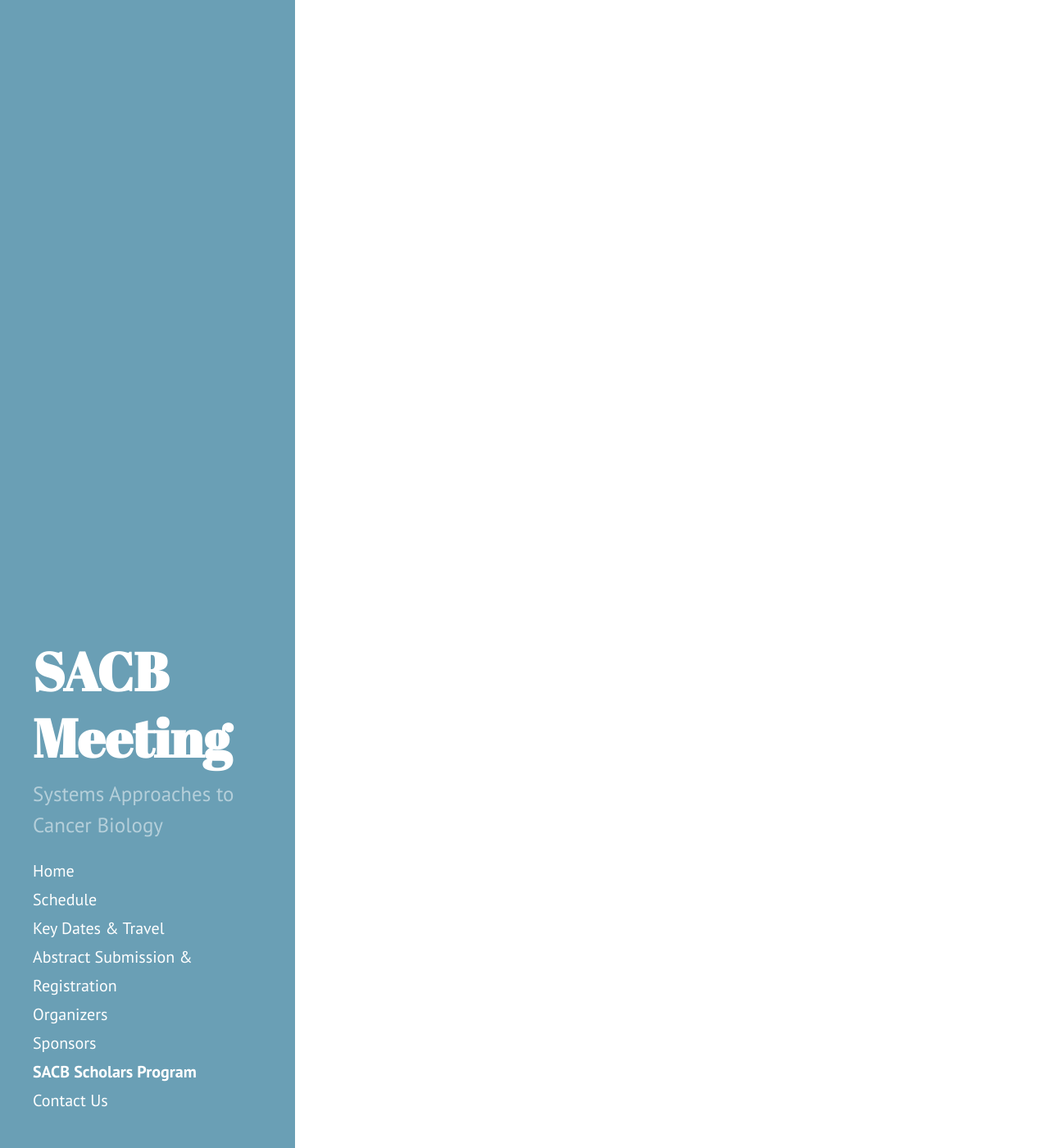
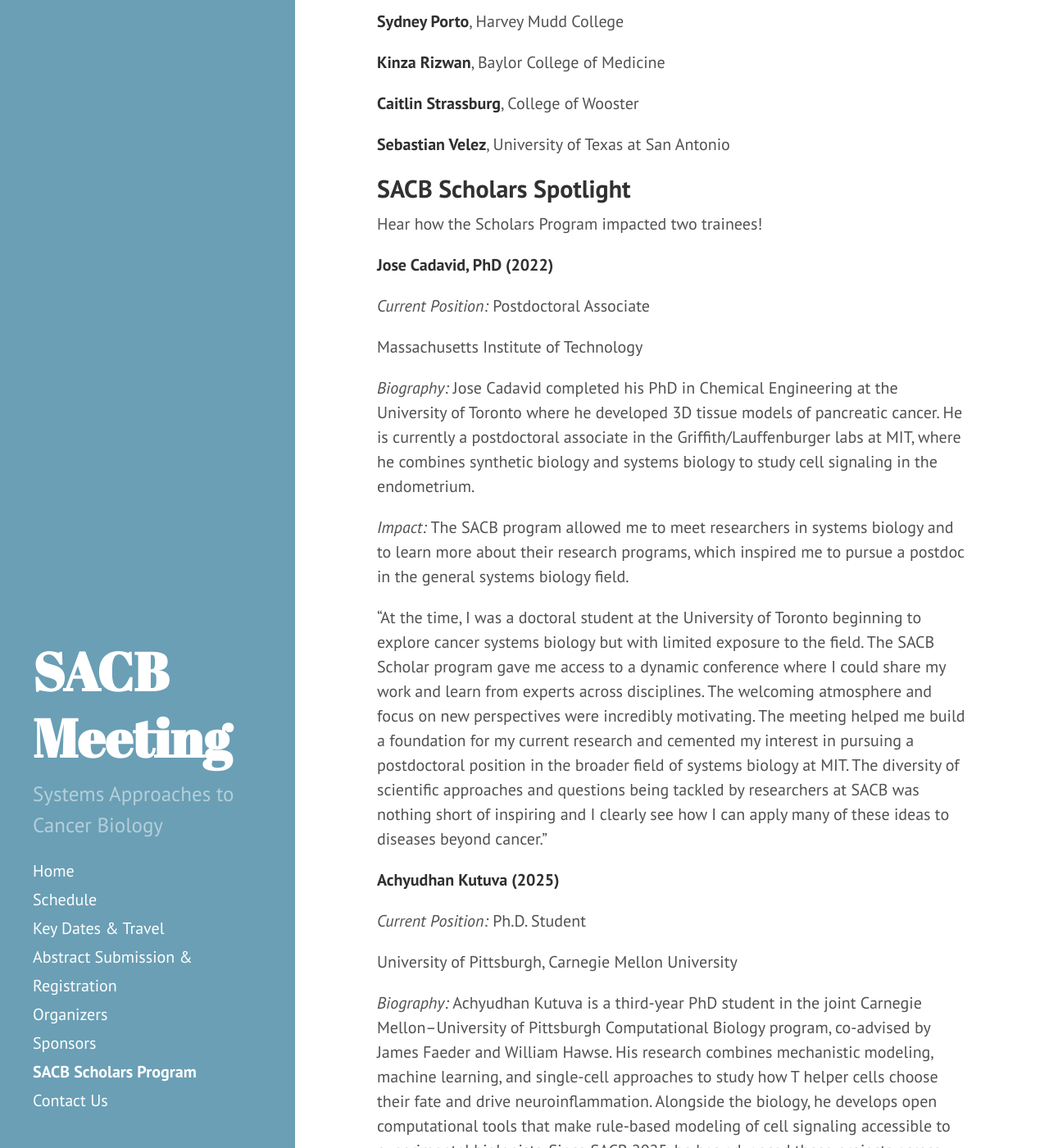
Before and after one commit to AECCSB/sacb-meeting, a Jekyll site: the page built from scholars.md, in a window 1280 px wide and 1400 px high, scrolled down 1872 px. Shown: the whole window at 82% size. Built offline with Jekyll 4.4.1, drawn with Linux system fonts in a browser that asks for light colours; some of the changed text lies outside the part shown.

Commit message:
Update scholars.md

```diff
--- a/scholars.md
+++ b/scholars.md
@@ -21,3 +21,67 @@
 We will notify all applicants of their application's status by late November.
 
 Questions? Please e-mail us: contact@sacbmeeting.org
+
+## Previous SACB Scholars (affiliation while a Scholar)
+The program began at the 2022 meeting, with an inaugural class of 6 scholars. In 2025, we expanded to 8 scholars.
+
+## 2025 Scholars
+**Dorothy Beck**, University of Virginia
+
+**Oliver Cope**, University of North Carolina
+
+**Adriana Del Pino Herrera**, University of Florida
+
+**Adesuwa Igbinigie**, University of North Carolina
+
+**Achyudhan Kutuva**, Carnegie Mellon and University of Pittsburgh
+
+**Natalia Quintana Parrilla**, Oregon Health Science University
+
+
+## 2022 Scholars
+**Fareeda Abu-Juam**, College of Wooster
+
+**Jaidyn Bryant**, Xavier University of Louisiana
+
+**Jose Cadavid**, University of Toronto
+
+**Rachelle Chanthavong**, University of California, Los Angeles
+
+**Sydney Porto**, Harvey Mudd College
+
+**Kinza Rizwan**, Baylor College of Medicine
+
+**Caitlin Strassburg**, College of Wooster
+
+**Sebastian Velez**, University of Texas at San Antonio
+
+
+## SACB Scholars Spotlight
+Hear how the Scholars Program impacted two trainees!
+
+**Jose Cadavid, PhD (2022)**
+
+_Current Position:_ Postdoctoral Associate
+
+Massachusetts Institute of Technology
+
+_Biography:_ Jose Cadavid completed his PhD in Chemical Engineering at the University of Toronto where he developed 3D tissue models of pancreatic cancer. He is currently a postdoctoral associate in the Griffith/Lauffenburger labs at MIT, where he combines synthetic biology and systems biology to study cell signaling in the endometrium.
+
+_Impact:_ The SACB program allowed me to meet researchers in systems biology and to learn more about their research programs, which inspired me to pursue a postdoc in the general systems biology field.
+
+“At the time, I was a doctoral student at the University of Toronto beginning to explore cancer systems biology but with limited exposure to the field. The SACB Scholar program gave me access to a dynamic conference where I could share my work and learn from experts across disciplines. The welcoming atmosphere and focus on new perspectives were incredibly motivating. The meeting helped me build a foundation for my current research and cemented my interest in pursuing a postdoctoral position in the broader field of systems biology at MIT. The diversity of scientific approaches and questions being tackled by researchers at SACB was nothing short of inspiring and I clearly see how I can apply many of these ideas to diseases beyond cancer.”
+
+
+
+**Achyudhan Kutuva (2025)**
+
+_Current Position:_ Ph.D. Student
+
+University of Pittsburgh, Carnegie Mellon University
+
+_Biography:_ Achyudhan Kutuva is a third-year PhD student in the joint Carnegie Mellon–University of Pittsburgh Computational Biology program, co-advised by James Faeder and William Hawse. His research combines mechanistic modeling, machine learning, and single-cell approaches to study how T helper cells choose their fate and drive neuroinflammation. Alongside the biology, he develops open computational tools that make rule-based modeling of cell signaling accessible to experimental biologists. Since SACB 2025, he has advanced these projects across immunology and method development.
+
+_Impact:_ Attending SACB as a Scholar was my first major conference, connecting me with the systems biology community and shaping my interdisciplinary path.
+
+“At the time, I was a first-year PhD student in the Joint CMU-Pitt Program in Computational Biology, curious about systems approaches to cancer but not yet connected to the wider community. Though my primary research as an undergraduate had focused on mechanistic modeling of cellular signaling following viral infection, SACB exposed me to the natural intersections between immune regulation and cancer biology, connections that have profoundly shaped my research trajectory. The SACB Scholars program made it possible for me to attend and engage with leading scientists, introducing me to new perspectives. The interdisciplinary nature of the conference and its welcoming atmosphere left a lasting impression.”
```
